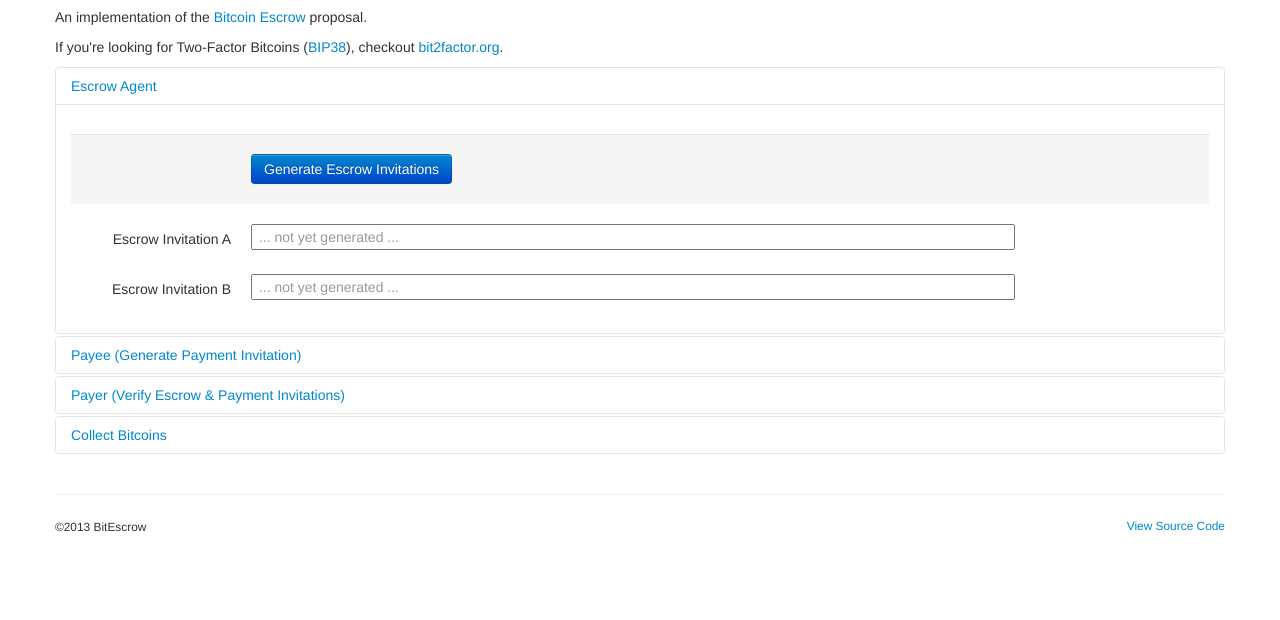
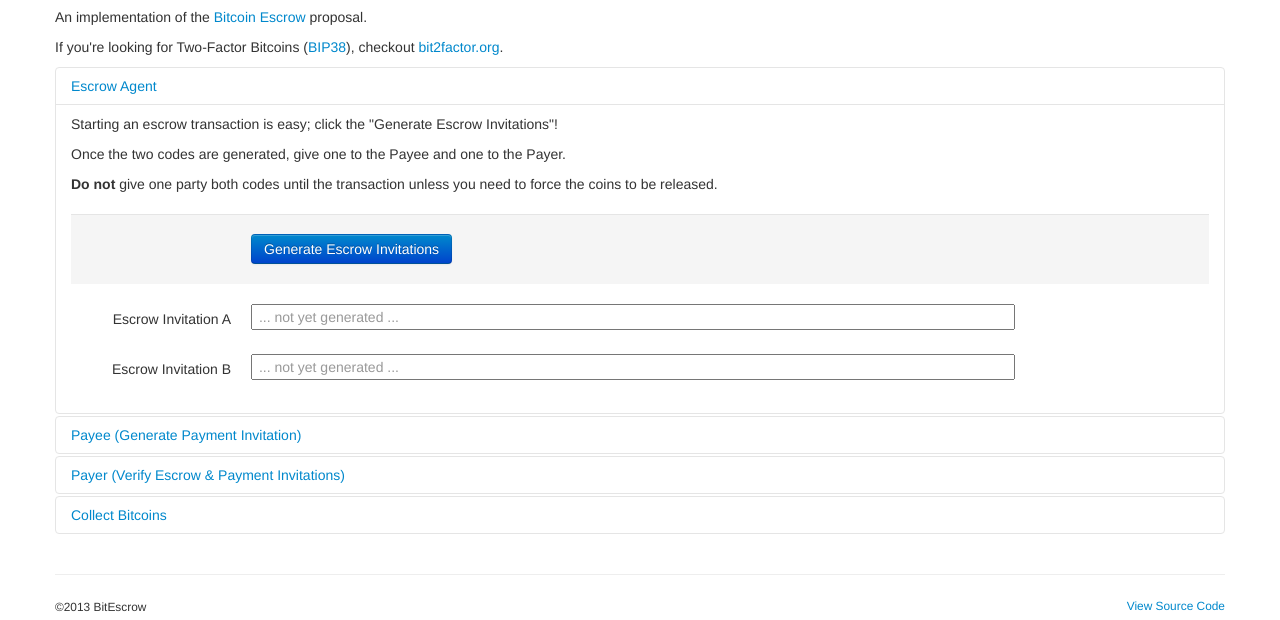
Before and after one commit to mannkind/bitescrow.org, a plain HTML site: page build/index.html in a window 1280 px wide. Shown: the part 73-693 px from the top of the page. Drawn offline with Linux system fonts and the light colour scheme.

Commit message:
Added some very basic instructions

```diff
--- a/build/index.html
+++ b/build/index.html
@@ -217,6 +217,11 @@ $(function(){$("body").click(SecureRandom.seedTime).keypress(SecureRandom.seedTi
               </div>
               <div id="collapseOne" class="accordion-body collapse in">
                 <div class="accordion-inner">
+                  <div class="infostructions">
+                    <p>Starting an escrow transaction is easy; click the "Generate Escrow Invitations"!</p>
+                    <p>Once the two codes are generated, give one to the Payee and one to the Payer.</p>
+                    <p><strong>Do not</strong> give one party both codes until the transaction unless you need to force the coins to be released.</p>
+                  </div>
                   <form class="form-horizontal">
                     <div class="form-actions">
                       <button id="generate-codepair" class="btn btn-primary" data-loading-text=" ... Generating ... ">Generate Escrow Invitations</button>
@@ -246,6 +251,11 @@ $(function(){$("body").click(SecureRandom.seedTime).keypress(SecureRandom.seedTi
               </div>
               <div id="collapseTwo" class="accordion-body collapse">
                 <div class="accordion-inner">
+                  <div class="infostructions">
+                    <p>Enter your escrow invitiation code below.</p>
+                    <p>Send the resulting address and payment invitiation code to the Payer.</p>
+                    <p><strong>Do not</strong> send the Payer your escrow invitiation code until the transaction is complete and the coins are ready to be released.</p>
+                  </div>
                   <form class="form-horizontal">
                     <div class="control-group">
                       <label class="control-label" for="payment-code1">Escrow Invitation</label>
@@ -281,6 +291,9 @@ $(function(){$("body").click(SecureRandom.seedTime).keypress(SecureRandom.seedTi
               </div>
               <div id="collapseThree" class="accordion-body collapse">
                 <div class="accordion-inner">
+                  <p>Enter your escrow invitiation and payment invitation codes below.</p>
+                  <p>If the address and payment invitiation code you were given matches your escrow invitiation code, you can send the coins to the address.</p>
+                  <p><strong>Do not</strong> send the coins if the address does not belong to your escrow transaction!</p>
                   <form class="form-horizontal">
                     <div class="control-group">
                       <label class="control-label" for="verify-code1">Escrow Invitation</label>
@@ -310,6 +323,8 @@ $(function(){$("body").click(SecureRandom.seedTime).keypress(SecureRandom.seedTi
               </div>
               <div id="collapseFour" class="accordion-body collapse">
                 <div class="accordion-inner">
+                  <p>Enter both escrow invitiation codes and the payment invitation code below to receive the private key in the Wallet Import Format.
+                  </p>
                   <form class="form-horizontal">
                     <div class="control-group">
                       <label class="control-label" for="redeem-code1">Escrow Invitation</label>
```
Also changed, not shown: index.html (+15 -0 lines).
